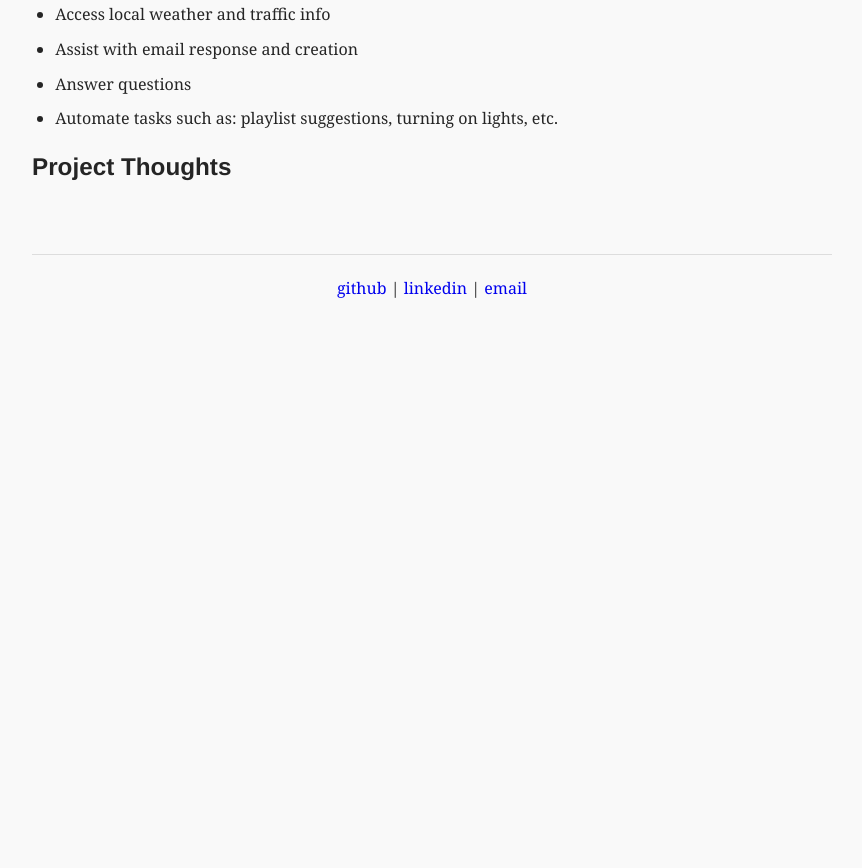
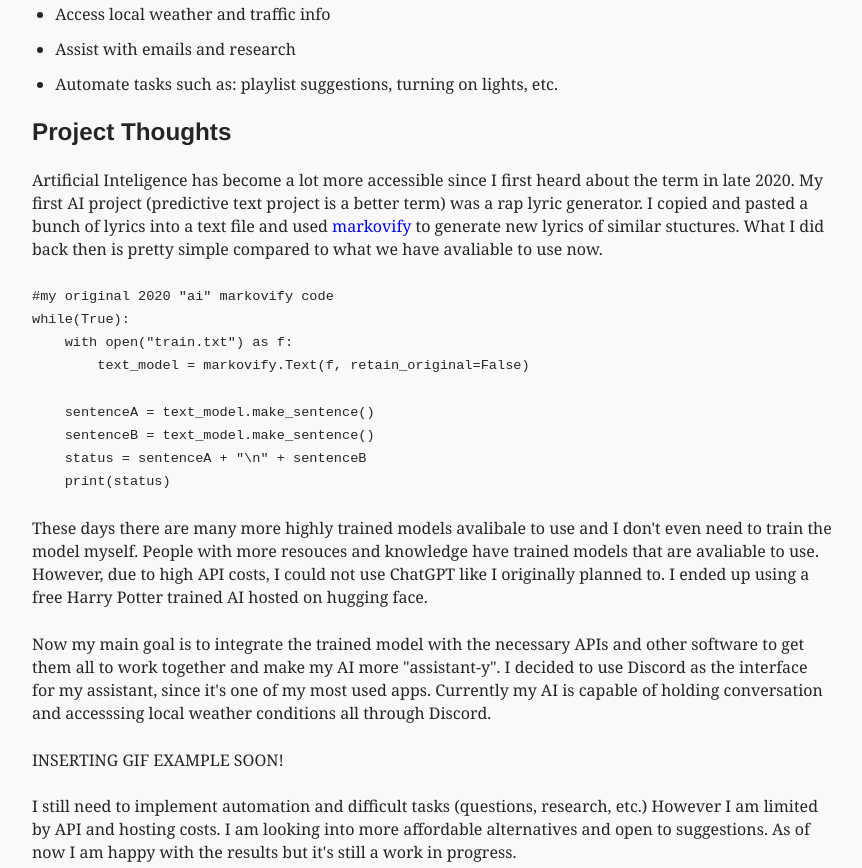
Before and after one commit to JasonTuyen/personal-site, a Gatsby site: page /posts/virtual-ai-asst in a window 1280 px wide. Shown: the part 541-1409 px from the top of the page, without its empty margins (208-1070 px from the left). Before the commit the page ends 889 px from the top, so only its background shows below. Built offline with nearby package versions, Linux system fonts and the light colour scheme; Gatsby itself is replaced by a stand-in of ours; some packages are replaced by stand-ins of ours; code samples lack their colours; what typography-theme-grand-view would draw is missing.

Commit message:
Update ai post

````diff
--- a/src/pages/posts/virtual-ai-asst.md
+++ b/src/pages/posts/virtual-ai-asst.md
@@ -17,9 +17,37 @@ Anyways, this AI assistant is built with Python and OpenAI and will have functio
 
 ## Project Requirements
 * Access local weather and traffic info
-* Assist with email response and creation
-* Answer questions
+* Assist with emails and research
 * Automate tasks such as: playlist suggestions, turning on lights, etc.
 
 
 ## Project Thoughts
+Artificial Inteligence has become a lot more accessible since I first heard about the term in late 2020. My first AI project (predictive text project is a better term) was a rap lyric generator. I copied and pasted a bunch of lyrics into a text file and used [markovify](https://github.com/jsvine/markovify) to generate new lyrics of similar stuctures. What I did back then is pretty simple compared to what we have avaliable to use now.
+
+```python
+#my original 2020 "ai" markovify code
+while(True):
+    with open("train.txt") as f:
+        text_model = markovify.Text(f, retain_original=False)
+
+    sentenceA = text_model.make_sentence()
+    sentenceB = text_model.make_sentence()
+    status = sentenceA + "\n" + sentenceB
+    print(status)
+```
+
+These days there are many more highly trained models avalibale to use and I don't even need to train the model myself.
+People with more resouces and knowledge have trained models that are avaliable to use.
+However, due to high API costs, I could not use ChatGPT like I originally planned to.
+I ended up using a free Harry Potter trained AI hosted on hugging face.
+
+Now my main goal is to integrate the trained model with the necessary APIs and other software to get them all to work together and make my AI more "assistant-y".
+I decided to use Discord as the interface for my assistant, since it's one of my most used apps.
+Currently my AI is capable of holding conversation and accesssing local weather conditions all through Discord.
+
+INSERTING GIF EXAMPLE SOON!
+
+I still need to implement automation and difficult tasks (questions, research, etc.)
+However I am limited by API and hosting costs.
+I am looking into more affordable alternatives and open to suggestions.
+As of now I am happy with the results but it's still a work in progress.
````
